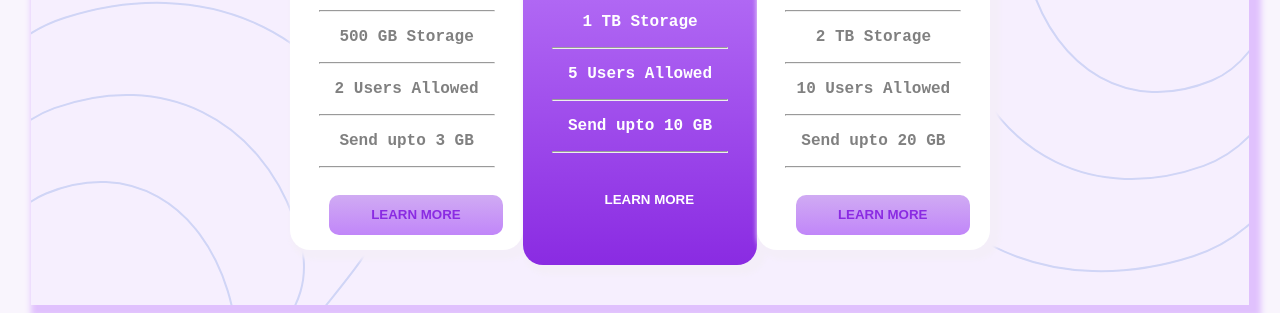
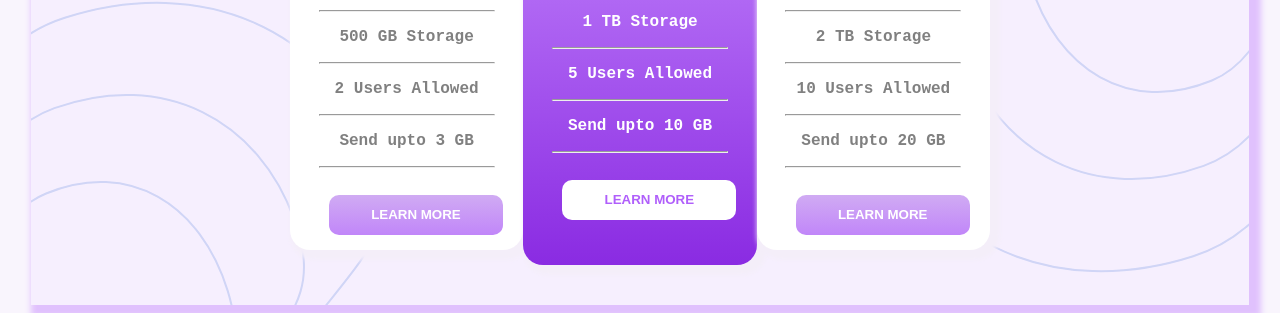
Before and after one commit to Anusha11621/pricing-project, a plain HTML site: page index.html in a window 1280 px wide. Shown: the part 535-848 px from the top of the page. Drawn offline with Linux system fonts and the light colour scheme.

Commit message:
change in buttons color

```diff
--- a/index.html
+++ b/index.html
@@ -71,7 +71,7 @@
           <hr>
           <p class ="p-color"style="color:white">Send upto 10 GB</p>
           <hr>
-          <button class="button-style" style="color:white">LEARN MORE</button>
+          <button class="button-style" style="color:rgb(176, 95, 251);background-color: white;">LEARN MORE</button>
         </div>
        </div>
      <br>
--- a/styles.css
+++ b/styles.css
@@ -119,7 +119,7 @@ hr{
     border-radius:10px;
     height:40px;
     width: 90%;
-    color: blueviolet;
+    color: rgb(255, 255, 255);
     font-weight:900 ;
     border-color:rgb(221, 215, 215);
     cursor: pointer;
```
